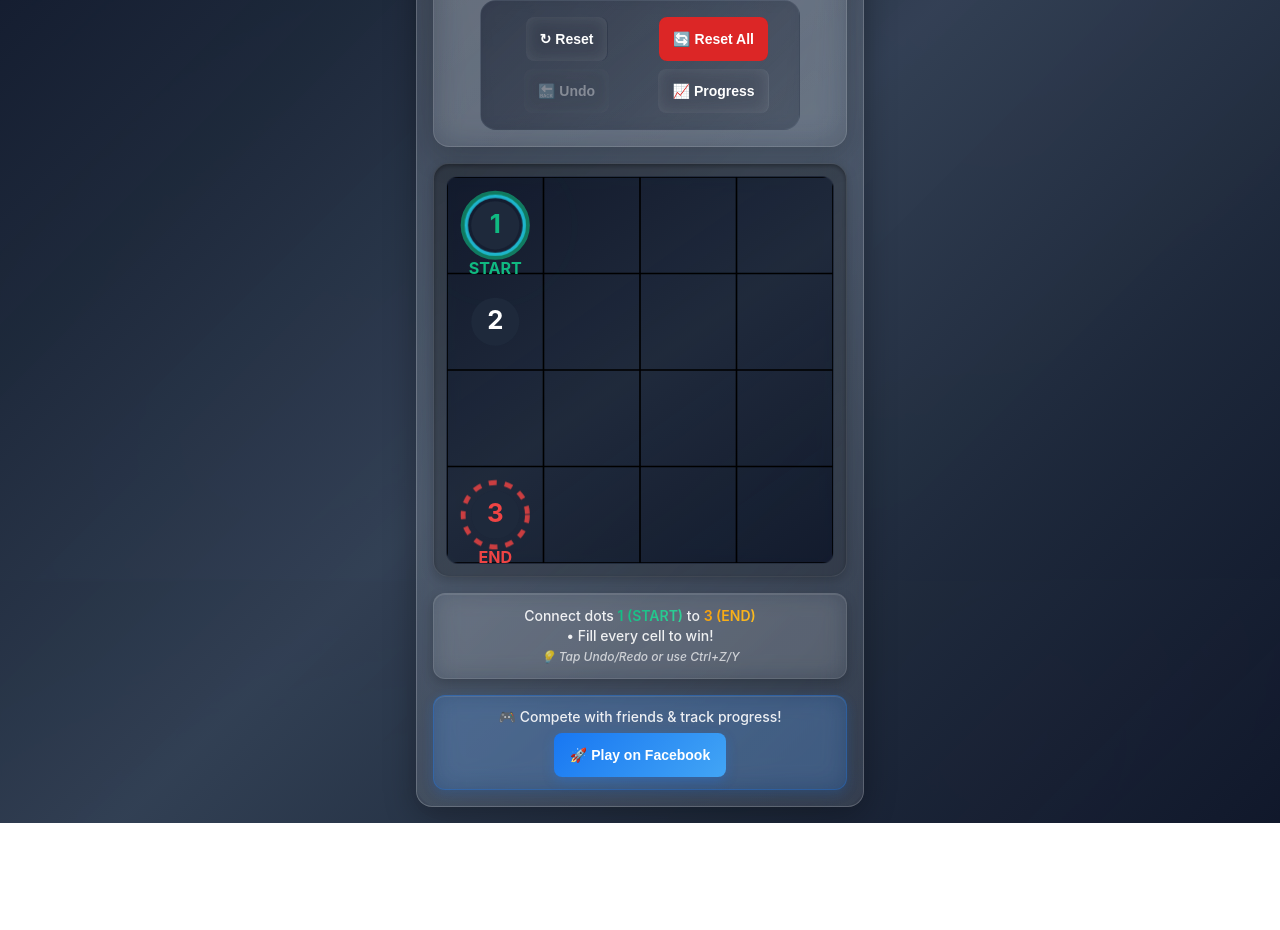
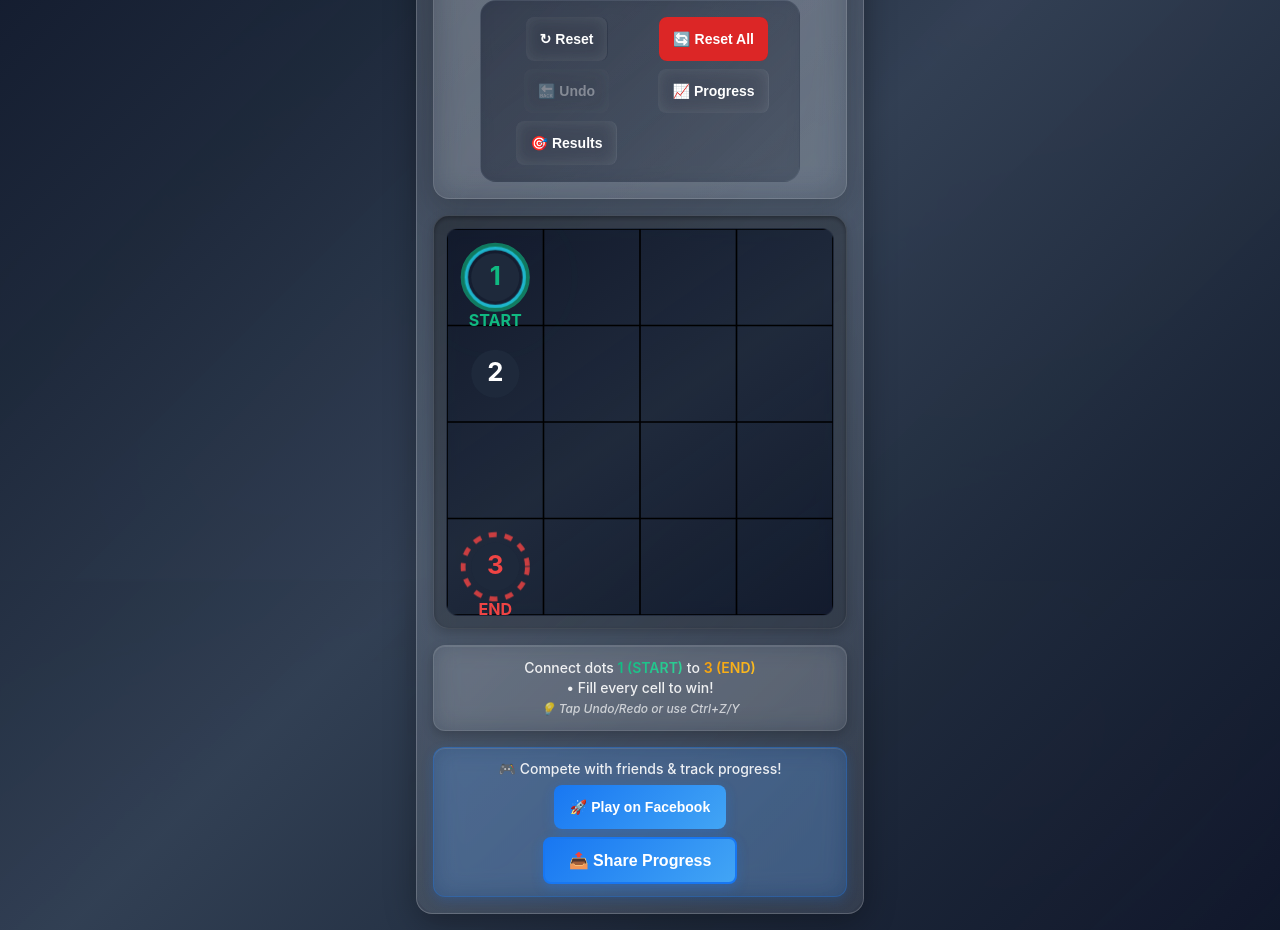
Before and after one commit to tomarts05/HartTrace, a React (Vite) app: page / in a window 1280 px wide. Shown: the part 220-1150 px from the top of the page. Before the commit the page ends 1043 px from the top, so only its background shows below. Built offline with nearby package versions, Linux system fonts and the light colour scheme.

Commit message:
Integrate ShareButton and ResultScreen components with existing game flow
Co-authored-by: tomarts05 <26956686+tomarts05@users.noreply.github.com>

```diff
--- a/components/PuzzleGame.tsx
+++ b/components/PuzzleGame.tsx
@@ -5,6 +5,8 @@ import { ClockIcon } from './icons/ClockIcon';
 import { ReplayIcon } from './icons/ReplayIcon';
 import { useFBInstant } from '../hooks/useFBInstant';
 import { shouldReduceAnimations, getPerformanceMode } from '../utils/mobileDetection';
+import { ShareButton } from './ShareButton';
+import { ResultScreen } from './ResultScreen';
 
 type Path = { from: number; to: number; cells: string[] };
 
@@ -50,6 +52,9 @@ export const PuzzleGame: React.FC = () => {
   const [totalGameCompletions, setTotalGameCompletions] = useState<number>(0);
   const [bestTotalTime, setBestTotalTime] = useState<number>(Infinity);
   const [showProgressSummary, setShowProgressSummary] = useState(false);
+
+  // State for new ResultScreen component
+  const [showResultScreen, setShowResultScreen] = useState(false);
 
   // Initialize puzzle with solution (use Stage 1 complexity)
   const [initialPuzzleState] = useState(() => generateRandomDotsWithSolution(COMPLEXITY_LEVELS[0]));
@@ -184,6 +189,13 @@ export const PuzzleGame: React.FC = () => {
       console.log('✅ Complete reset: Stage 1, all timers cleared, all localStorage cleared');
     });
   }, [showNotification]);
+
+  // Play Again handler for ResultScreen component
+  const handlePlayAgain = useCallback(() => {
+    console.log('🔄 PLAY AGAIN: Resetting to Stage 1...');
+    setShowResultScreen(false);
+    resetAllProgress();
+  }, [resetAllProgress]);
 
   // Save current state to history (called before making changes)
   // Removed - now using simpler path-by-path undo system
@@ -1242,6 +1254,14 @@ export const PuzzleGame: React.FC = () => {
             >
                 <span className="btn-icon">📈</span>
                 <span className="btn-text">Progress</span>
+            </button>
+            <button
+              onClick={() => setShowResultScreen(true)}
+              className="control-button result"
+              title="View Game Results"
+            >
+                <span className="btn-icon">🎯</span>
+                <span className="btn-text">Results</span>
             </button>
           </div>
         </div>
@@ -1371,6 +1391,17 @@ export const PuzzleGame: React.FC = () => {
             >
               🚀 Play on Facebook
             </button>
+
+            {/* Add ShareButton component for testing */}
+            <div style={{ marginTop: '0.5rem' }}>
+              <ShareButton
+                level={complexityLevel + 1}
+                time={timer}
+                className="facebook-cta-button"
+              >
+                📤 Share Progress
+              </ShareButton>
+            </div>
           </div>
         )}
       </div>
@@ -1691,6 +1722,17 @@ export const PuzzleGame: React.FC = () => {
           </motion.div>
         )}
       </AnimatePresence>
+
+      {/* New ResultScreen Component */}
+      <ResultScreen
+        finalLevel={complexityLevel + 1}
+        totalTime={globalTimer}
+        onPlayAgain={handlePlayAgain}
+        onClose={() => setShowResultScreen(false)}
+        isVisible={showResultScreen}
+        stageCompletionTimes={stageCompletionTimes}
+        totalGameCompletions={totalGameCompletions}
+      />
     </div>
   );
 };
```
